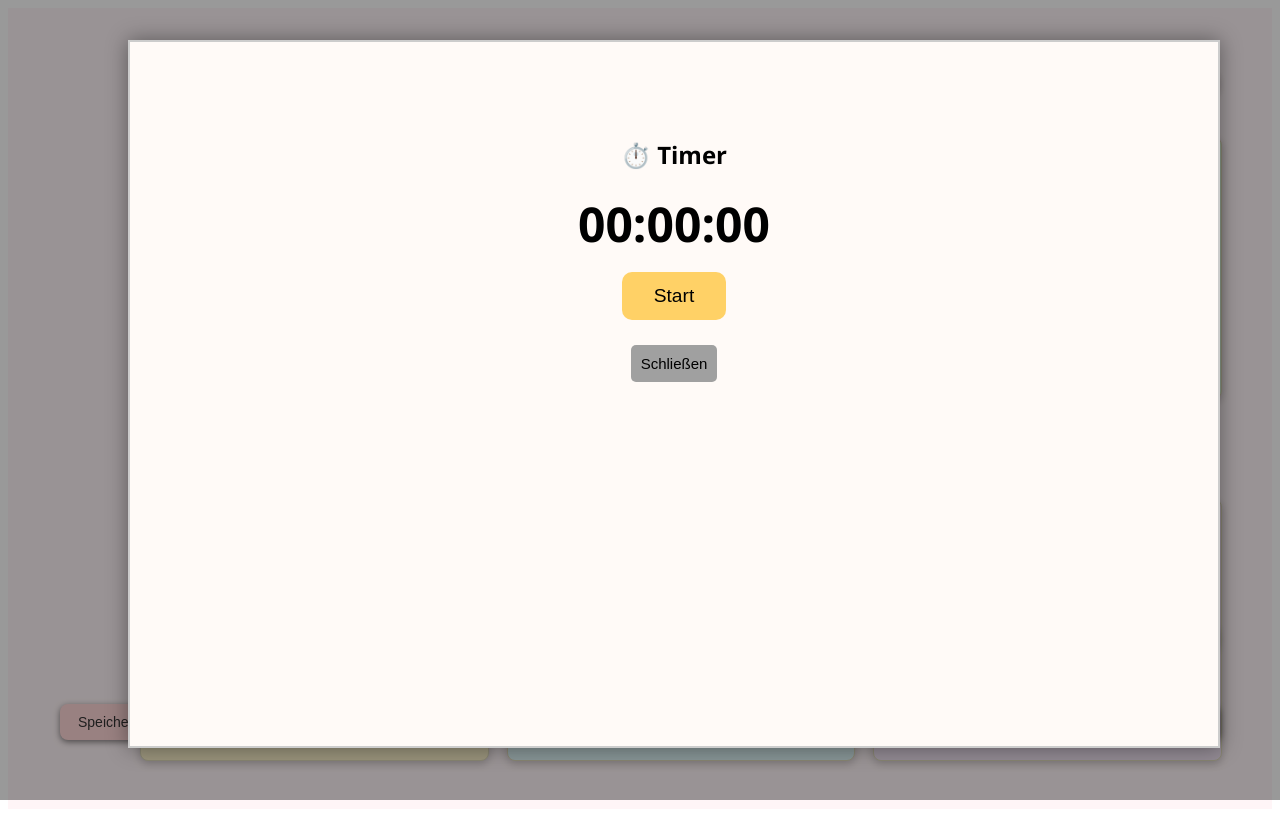
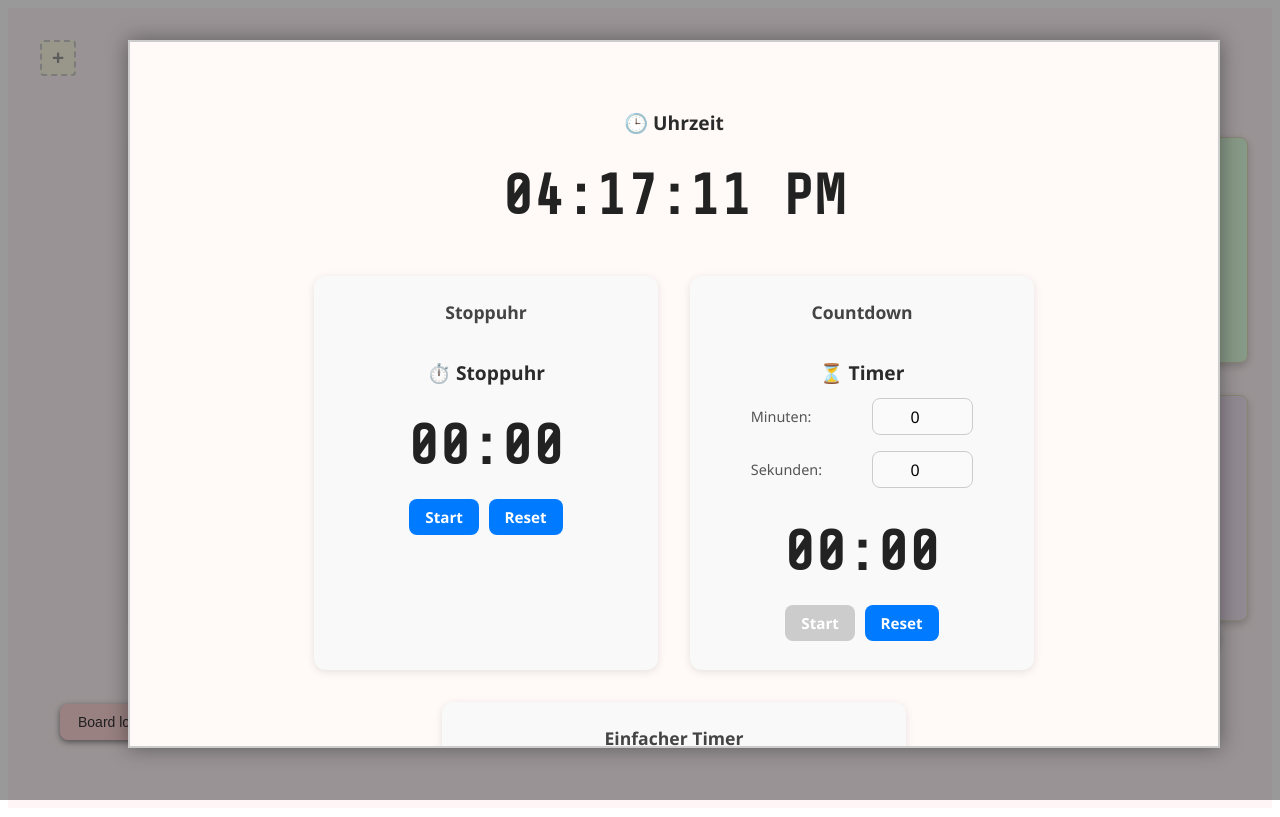
Before and after one commit to AnnavdInsel/My-Dashboard, a Vue app: page / in a window 1280 px wide. Both pictures are taken after a click on the element "Timer". Built offline with nearby package versions, Linux system fonts and the light colour scheme; no server answers.

Commit message:
anpassung

```diff
--- a/dashboard-backend/data/notes.json
+++ b/dashboard-backend/data/notes.json
@@ -3,5 +3,6 @@
   "2025-05-21": "",
   "2025-05-29": "",
   "2025-05-30": "testtesttesttest",
-  "2025-05-31": "testwtdhgfjgvh"
+  "2025-05-31": "testwtdhgfjgvh",
+  "2026-03-16": "sdfsdf"
 }
--- a/dashboard-backend/data/productivity.json
+++ b/dashboard-backend/data/productivity.json
@@ -1,7 +1,7 @@
 {
   "Lernen": 7,
   "Freizeit": 6,
-  "Arbeit": 14,
+  "Arbeit": 19,
   "Sport": 12,
   "Haushalt": 1
 }
--- a/dashboard-backend/data/todos.json
+++ b/dashboard-backend/data/todos.json
@@ -1,6 +1,6 @@
 [
   {
     "text": "für morgen noch ein bisschen weitercoden ",
-    "done": false
+    "done": true
   }
 ]
--- a/dashboard-backend/server.js
+++ b/dashboard-backend/server.js
@@ -7,6 +7,7 @@ import fileRoutes from './routes/files.js'
 import timerRoutes from './routes/timer.js'
 import productivityRoutes from './routes/productivity.js'
 import exportRoutes from './routes/export.js'
+import resetRoutes from './routes/reset.js'
 
 const app = express()
 const port = 3000
@@ -22,6 +23,7 @@ app.use('/uploads', express.static('uploads')) // damit Dateien öffentlich abru
 app.use('/api', timerRoutes)
 app.use('/api', productivityRoutes)
 app.use('/api', exportRoutes)
+app.use('/api', resetRoutes)
 
 app.listen(port, () => {
   console.log(`✅ Server läuft auf http://localhost:${port}`)
--- a/src/App.vue
+++ b/src/App.vue
@@ -1,7 +1,7 @@
 <template>
-  <div class="dashboard">
-    <!-- 📌 Angepinnte Notizzettel -->
-    <div class="sticky-notes">
+  <div class="dashboard" :class="{ 'has-notes': savedNotes.length > 0 }">
+    <div class="sticky-sidebar">
+      <button class="add-note-btn" @click="addNote">+</button>
       <draggable
         v-model="savedNotes"
         item-key="id"
@@ -33,6 +33,7 @@
       </draggable>
     </div>
 
+    <div class="main-content">
       <h1>
         📚
         <template v-if="!isEditing">
@@ -49,13 +50,6 @@
       </h1>
 
       <div class="cards">
-      <div class="dashboard-buttons">
-        <button class="dashboard-btn left">Speichere dein Board</button>
-        <button class="dashboard-btn right">Lösche dein Board</button>
-        <button class="login/logout">👤</button>
-        <button class="Einstellungen">⚙️</button>
-      </div>
-
         <div
           v-for="(card, index) in components"
           :key="index"
@@ -65,6 +59,12 @@
         >
           {{ card.name }}
         </div>
+      </div>
+    </div>
+
+    <div class="dashboard-buttons">
+      <button class="dashboard-btn right" @click="resetBoard">Board loeschen</button>
+      <button class="settings-btn" @click="openModal(() => import('./components/dashboard-einstellungen.vue'))">⚙️</button>
     </div>
 
     <div class="modal-background" v-if="activeComponent" @click.self="activeComponent = null">
@@ -78,7 +78,7 @@
 
 <script setup>
 import draggable from 'vuedraggable'
-import { ref, onMounted, onBeforeUnmount, nextTick } from 'vue'
+import { ref, onMounted, nextTick } from 'vue'
 import axios from 'axios'
 
 const input = ref(null)
@@ -123,6 +123,13 @@ function loadNotes() {
   }
 }
 
+function addNote() {
+  const newNote = { id: Date.now(), text: 'Neue Notiz' }
+  savedNotes.value.push(newNote)
+  localStorage.setItem('notizen', JSON.stringify(savedNotes.value))
+  nextTick(() => startEditing(savedNotes.value.length - 1))
+}
+
 function openModal(componentImport) {
   componentImport().then((mod) => {
     activeComponent.value = mod.default
@@ -151,6 +158,21 @@ function saveEditedNote(index) {
   editingNoteIndex.value = null
 }
 
+async function resetBoard() {
+  const confirmed = window.confirm('Alles wird geloescht (Todos, Notizen, Produktivitaet, Titel). Bist du sicher?')
+  if (!confirmed) return
+
+  try {
+    await axios.delete('http://localhost:3000/api/reset')
+    dashboardTitle.value = 'Mein Dashboard'
+    savedNotes.value = []
+    localStorage.removeItem('notizen')
+    window.location.reload()
+  } catch (err) {
+    console.error('Fehler beim Zuruecksetzen:', err)
+  }
+}
+
 onMounted(() => {
   // ⬇️ Titel vom Server laden
   axios
@@ -164,11 +186,6 @@ onMounted(() => {
     })
 
   loadNotes()
-  window.addEventListener('notiz-gespeichert', loadNotes)
-})
-
-onBeforeUnmount(() => {
-  window.removeEventListener('notiz-gespeichert', loadNotes)
 })
 
 const components = [
@@ -210,14 +227,37 @@ body {
 }
 
 .dashboard {
-  min-height: 100vh; /* volle Höhe des Viewports */
+  min-height: 100vh;
   width: 100%;
-  text-align: center;
-  padding: 2rem;
   font-family: Arial, sans-serif;
   background-color: #fff5f7;
   box-sizing: border-box;
+  display: flex;
+  padding: 2rem;
+  gap: 2rem;
 }
+
+.sticky-sidebar {
+  width: 45px;
+  flex-shrink: 0;
+  position: sticky;
+  top: 2rem;
+  align-self: flex-start;
+  max-height: calc(100vh - 4rem);
+  overflow-y: auto;
+  transition: width 0.3s ease;
+}
+
+.has-notes .sticky-sidebar {
+  width: 180px;
+}
+
+.main-content {
+  flex: 1;
+  text-align: center;
+  min-width: 0;
+}
+
 .dashboard-buttons {
   position: fixed;
   bottom: 60px;
@@ -259,21 +299,21 @@ h1 input {
 
 .cards {
   display: grid;
-  gap: 100px;
+  gap: 2rem;
   justify-content: center;
   padding: 1rem;
-  grid-template-columns: repeat(auto-fit, minmax(260px, 1fr)); /* <--- NEU */
-  max-width: 1000px;
-  margin: 0 auto; /* zentriert den Block */
+  grid-template-columns: repeat(auto-fit, minmax(220px, 1fr));
+  max-width: 100%;
+  margin: 0 auto;
 }
 
 .card {
-  padding: 2.5rem;
+  padding: 2rem;
   border-radius: 8px;
   box-shadow: 0 3px 8px rgba(0, 0, 0, 0.2);
   width: 100%;
   max-width: 300px;
-  height: 180px;
+  height: 160px;
   text-align: center;
   font-weight: bold;
   font-size: 1.2rem;
@@ -329,99 +369,114 @@ h1 input {
   }
 }
 
-@media (min-width: 900px) {
+@media (min-width: 850px) {
   .cards {
     grid-template-columns: repeat(3, 1fr);
   }
 }
+
+.add-note-btn {
+  position: sticky;
+  top: 0;
+  z-index: 10;
+  width: 36px;
+  height: 36px;
+  padding: 0;
+  margin-bottom: 0.75rem;
+  font-size: 1.3rem;
+  font-weight: bold;
+  background-color: #fffbe6;
+  border: 2px dashed #ccc;
+  border-radius: 4px;
+  cursor: pointer;
+  color: #999;
+  transition: background-color 0.2s ease, color 0.2s ease;
+  line-height: 1;
+}
+
+.add-note-btn:hover {
+  background-color: #fff4b0;
+  color: #666;
+}
+
 .sticky-notes-inner {
   display: flex;
   flex-direction: column;
-  gap: 1rem;
+  gap: 0.75rem;
   padding-bottom: 1rem;
 }
 
-.sticky-notes {
-  position: fixed;
-  top: 50px;
-  left: 60px;
-  width: 260px;
-  max-height: calc(100vh - 150px);
-  overflow-y: auto;
-  padding-right: 20px;
-  z-index: 900;
-}
 .sticky-note {
   position: relative;
-  background-color: #fffbe6;
-  padding: 12px;
-  border-radius: 8px;
-  box-shadow: 2px 2px 10px rgba(0, 0, 0, 0.3);
+  width: 150px;
+  height: 150px;
+  background: linear-gradient(135deg, #fffbe6 0%, #fff8cc 100%);
+  padding: 28px 10px 10px 10px;
+  border-radius: 2px;
+  box-shadow:
+    2px 2px 6px rgba(0, 0, 0, 0.15),
+    inset 0 -2px 3px rgba(0, 0, 0, 0.04);
   font-family: 'Segoe UI', sans-serif;
-  font-size: 15px;
+  font-size: 13px;
   white-space: pre-wrap;
   word-break: break-word;
-  min-height: 50px;
+  overflow: hidden;
+  box-sizing: border-box;
+}
+
+.sticky-note::before {
+  content: '';
+  position: absolute;
+  top: 0;
+  left: 0;
+  right: 0;
+  height: 22px;
+  background: linear-gradient(180deg, rgba(0,0,0,0.06) 0%, transparent 100%);
+  border-radius: 2px 2px 0 0;
 }
 
 .delete-note {
   position: absolute;
-  top: 2px;
-  right: 2px;
+  top: 3px;
+  right: 4px;
   background: transparent;
   border: none;
-  font-size: 1rem;
+  font-size: 0.8rem;
   cursor: pointer;
-  color: rgb(117, 115, 115);
+  color: rgba(117, 115, 115, 0.6);
+  z-index: 2;
 }
+
+.delete-note:hover {
+  color: #c00;
+}
+
 .note-editor {
   width: 100%;
   height: 100%;
   min-height: 100%;
   border: none;
-  border-radius: 8px;
-  padding: 10px;
-  font-size: 15px;
+  border-radius: 2px;
+  padding: 0;
+  font-size: 13px;
   resize: none;
   font-family: 'Segoe UI', sans-serif;
   box-sizing: border-box;
   background-color: transparent;
   outline: none;
 }
+
 .drag-handle {
   position: absolute;
-  top: 2px;
-  left: 6px;
-  font-size: 1.2rem;
-  color: rgb(117, 115, 115);
+  top: 3px;
+  left: 5px;
+  font-size: 0.9rem;
+  color: rgba(117, 115, 115, 0.5);
   user-select: none;
+  z-index: 2;
 }
 
-.login\/logout {
-  position: fixed;
-  top: 60px;
-  right: 60px;
-  width: 45px;
-  height: 45px;
-  border-radius: 50%;
-  background-color: #ffffff;
-  color: #333;
-  border: 2px solid #ccc;
-  box-shadow: 0 2px 6px rgba(0, 0, 0, 0.2);
-  font-size: 22px;
-  cursor: pointer;
-  display: flex;
-  align-items: center;
-  justify-content: center;
-  z-index: 1000;
-  transition: background-color 0.2s ease;
-}
-
-.login\/logout:hover {
-  background-color: #f0f0f0;
-}
-
-.Einstellungen {
+.settings-btn {
   position: fixed;
   bottom: 140px;
   right: 60px;
@@ -439,9 +494,10 @@ h1 input {
   justify-content: center;
   z-index: 1000;
   transition: background-color 0.2s ease;
+  pointer-events: auto;
 }
 
-.Einstellungen:hover {
+.settings-btn:hover {
   background-color: #f0f0f0;
 }
 </style>
--- a/src/components/dashboard-timer.vue
+++ b/src/components/dashboard-timer.vue
@@ -1,15 +1,34 @@
 <template>
-  <div class="timer-container">
-    <h2>⏱️ Timer</h2>
-    <p class="zeit">{{ formattedTime }}</p>
-    <button @click="toggleTimer">{{ running ? 'Stop' : 'Start' }}</button>
-    <p v-if="lastDuration" class="last">Letzte Dauer: {{ lastDuration }}</p>
+  <div class="timer-page">
+    <LiveClock />
+
+    <div class="timer-sections">
+      <div class="timer-section">
+        <h2>Stoppuhr</h2>
+        <SingleStopwatch />
+      </div>
+
+      <div class="timer-section">
+        <h2>Countdown</h2>
+        <SingleTimer />
+      </div>
+    </div>
+
+    <div class="timer-section log-section">
+      <h2>Einfacher Timer</h2>
+      <p class="zeit">{{ formattedTime }}</p>
+      <button class="timer-btn" @click="toggleTimer">{{ running ? 'Stop' : 'Start' }}</button>
+      <p v-if="lastDuration" class="last">Letzte Dauer: {{ lastDuration }}</p>
+    </div>
   </div>
 </template>
 
 <script setup>
 import { ref, computed } from 'vue'
 import axios from 'axios'
+import LiveClock from './LiveClock.vue'
+import SingleStopwatch from './SingleStopwatch.vue'
+import SingleTimer from './SingleTimer.vue'
 
 let interval = null
 const startTime = ref(null)
@@ -19,14 +38,12 @@ const lastDuration = ref('')
 
 const toggleTimer = () => {
   if (!running.value) {
-    // START
     startTime.value = Date.now() - elapsed.value
     interval = setInterval(() => {
       elapsed.value = Date.now() - startTime.value
     }, 1000)
     running.value = true
   } else {
-    // STOP
     clearInterval(interval)
     running.value = false
     const formatted = formatTime(elapsed.value)
@@ -49,18 +66,45 @@ const formattedTime = computed(() => formatTime(elapsed.value))
 async function sendToBackend(duration) {
   try {
     await axios.post('http://localhost:3000/api/timer-log', { duration })
-    console.log('⏱️ Dauer geloggt:', duration)
   } catch (err) {
-    console.error('❌ Fehler beim Protokollieren:', err)
+    console.error('Fehler beim Protokollieren:', err)
   }
 }
 </script>
 
 <style scoped>
-.timer-container {
+.timer-page {
   text-align: center;
-  margin-top: 4rem;
   font-family: 'Segoe UI', sans-serif;
+  padding: 1rem;
+}
+
+.timer-sections {
+  display: flex;
+  gap: 2rem;
+  justify-content: center;
+  flex-wrap: wrap;
+  margin: 2rem 0;
+}
+
+.timer-section {
+  background: #f9f9f9;
+  border-radius: 12px;
+  padding: 1.5rem 2rem;
+  box-shadow: 0 2px 8px rgba(0, 0, 0, 0.1);
+  min-width: 280px;
+}
+
+.timer-section h2 {
+  margin-top: 0;
+  margin-bottom: 1rem;
+  font-size: 1.1rem;
+  color: #444;
+}
+
+.log-section {
+  max-width: 400px;
+  margin: 0 auto;
 }
 
 .zeit {
@@ -69,7 +113,7 @@ async function sendToBackend(duration) {
   margin: 1rem 0;
 }
 
-button {
+.timer-btn {
   font-size: 1.2rem;
   padding: 0.8rem 2rem;
   border-radius: 10px;
@@ -79,7 +123,7 @@ button {
   transition: background 0.3s;
 }
 
-button:hover {
+.timer-btn:hover {
   background-color: #ffc300;
 }
 
```
Also changed, not shown: dashboard-backend/data/protokoll.json (+25 -0 lines), dashboard-backend/routes/reset.js (added, +24 -0 lines), 1 other file (tests, documents, lock files or other folders). Lines whose indentation alone changed are shown as unchanged.
